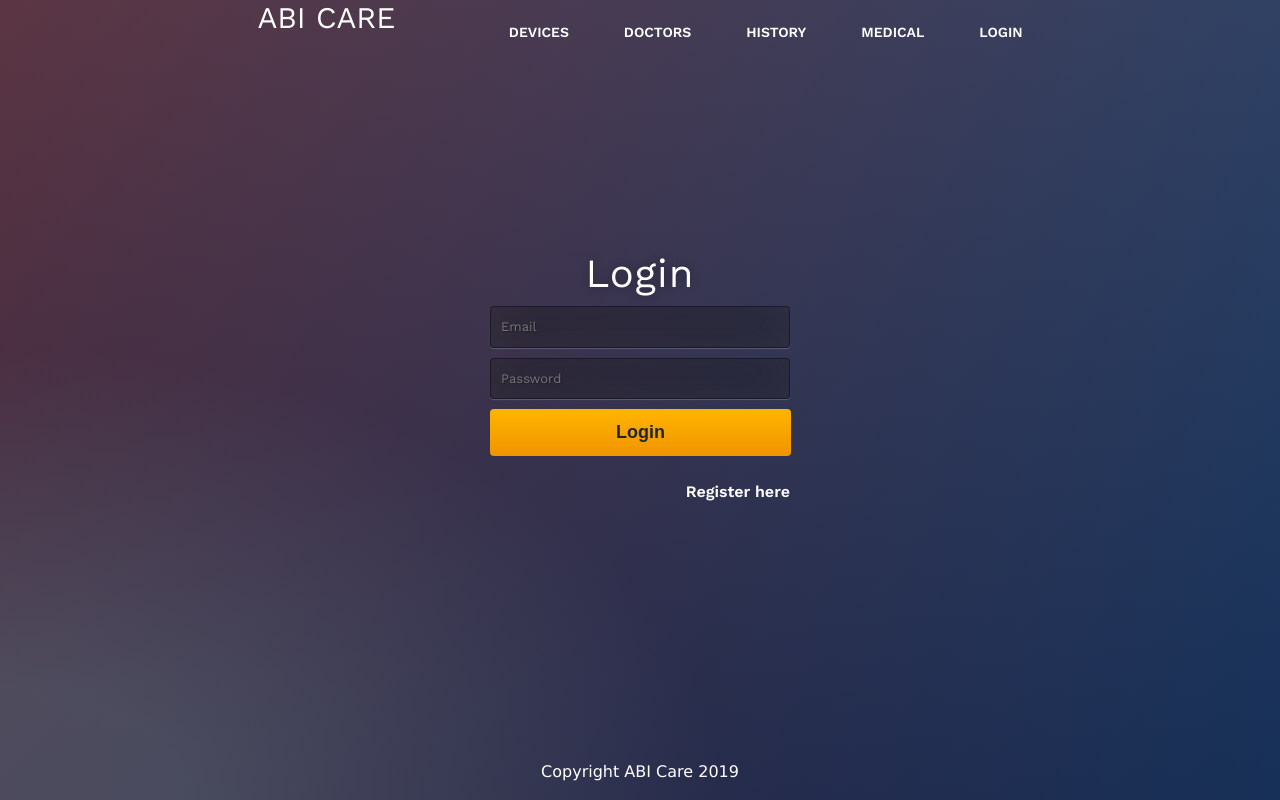
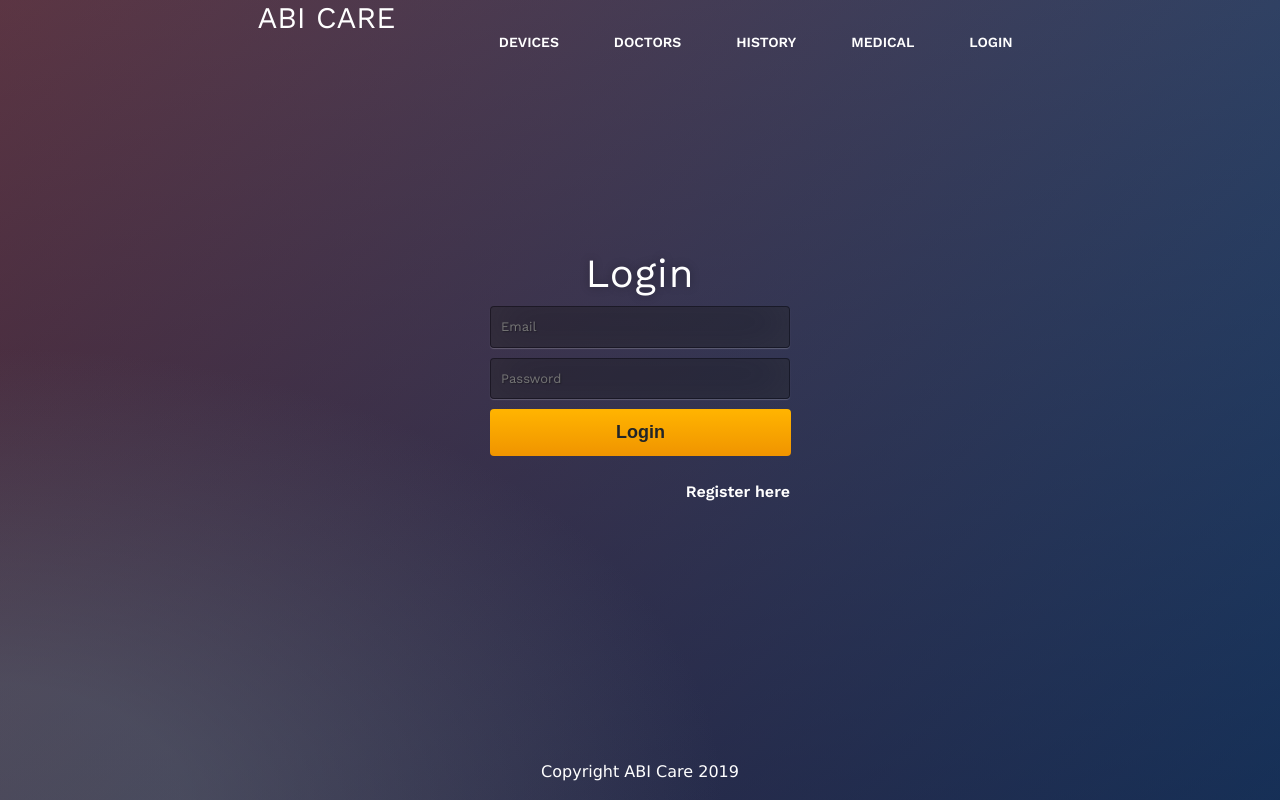
Before and after one commit to AEM5299/SIT209_ABI_Care, a website: page web/public/login.html in a window 1280 px wide. Both pictures are taken after a click on the link "Login". Drawn offline with nearby package versions, Linux system fonts and the light colour scheme; no server answers.

Commit message:
Basic Updates

```diff
--- a/web/public/app.js
+++ b/web/public/app.js
@@ -85,8 +85,7 @@ $('#login').on('click', () => {
             Swal.fire({
                 type: 'error',
                 title: 'Oops...',
-                text: 'Something went wrong!',
-                footer: '<a href>Why do I have this issue?</a>'
+                text: 'Password is wrong!'
             })
 
 
--- a/web/public/navbar.html
+++ b/web/public/navbar.html
@@ -2,7 +2,7 @@
 <div class="container">
     <h1 class="logo"><a href="/home">ABI CARE</a></h1>
     <nav>
-        <ulz>
+        <ul>
             <li><a href="/devices">Devices</a></li>
             <li><a href="#">Doctors</a></li>
             <li><a href="#">History</a></li>
```
